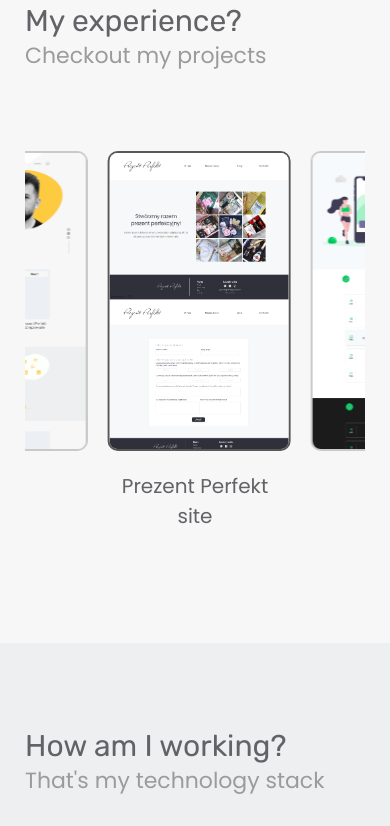
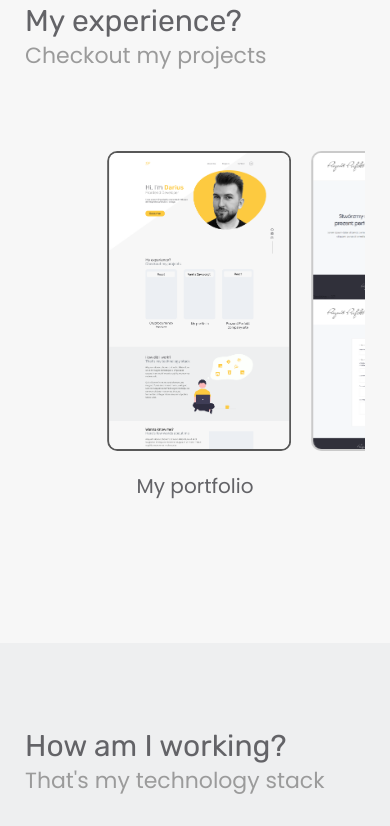
Before and after one commit to dpraczuk/portfolio-site, a plain HTML site: page index.html in a window 390 px wide. Shown: the part 967-1793 px from the top of the page. Drawn offline with nearby package versions, Linux system fonts and the light colour scheme.

Commit message:
fix problem with hover effect in project items

```diff
--- a/index.js
+++ b/index.js
@@ -4,7 +4,7 @@ const swiper = new Swiper(".mySwiper", {
     slidesPerView: "auto",
     centeredSlides: true,
     spaceBetween: 20,
-    initialSlide: 1,
+    initialSlide: window.innerWidth <= 1060 ? 0 : 1,
 });
 
 const body = document.querySelector("body");
--- a/styles/scss/themes/default/_defaultTheme.scss
+++ b/styles/scss/themes/default/_defaultTheme.scss
@@ -760,9 +760,9 @@ section.contact {
         }
     }
     .projects .mobile {
-        &:hover {
-            border: 2px solid #cacaca
-        }
+        // &:hover {
+        //     border: 2px solid #cacaca;
+        // }
         .item {
             &__techStack {
                 display: none;
```
Also changed, not shown: css/index.css, 1 other file.
